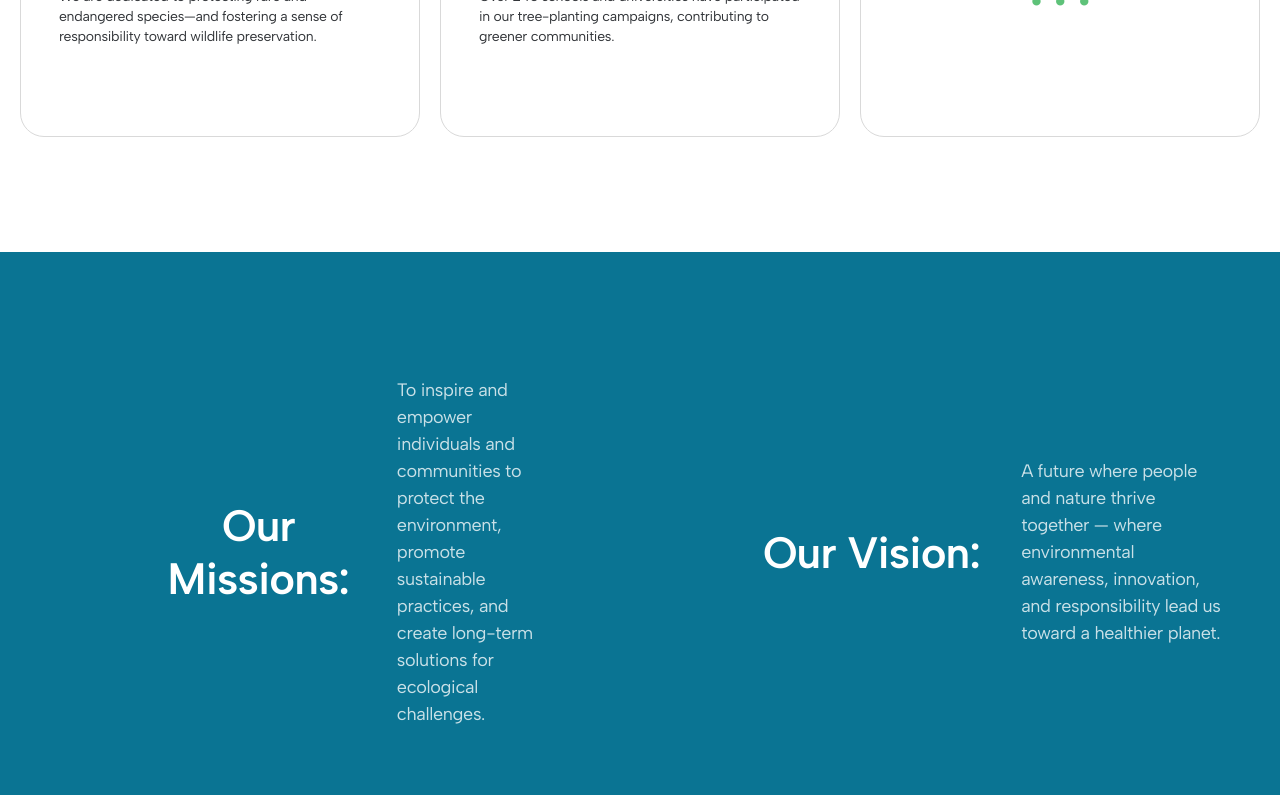
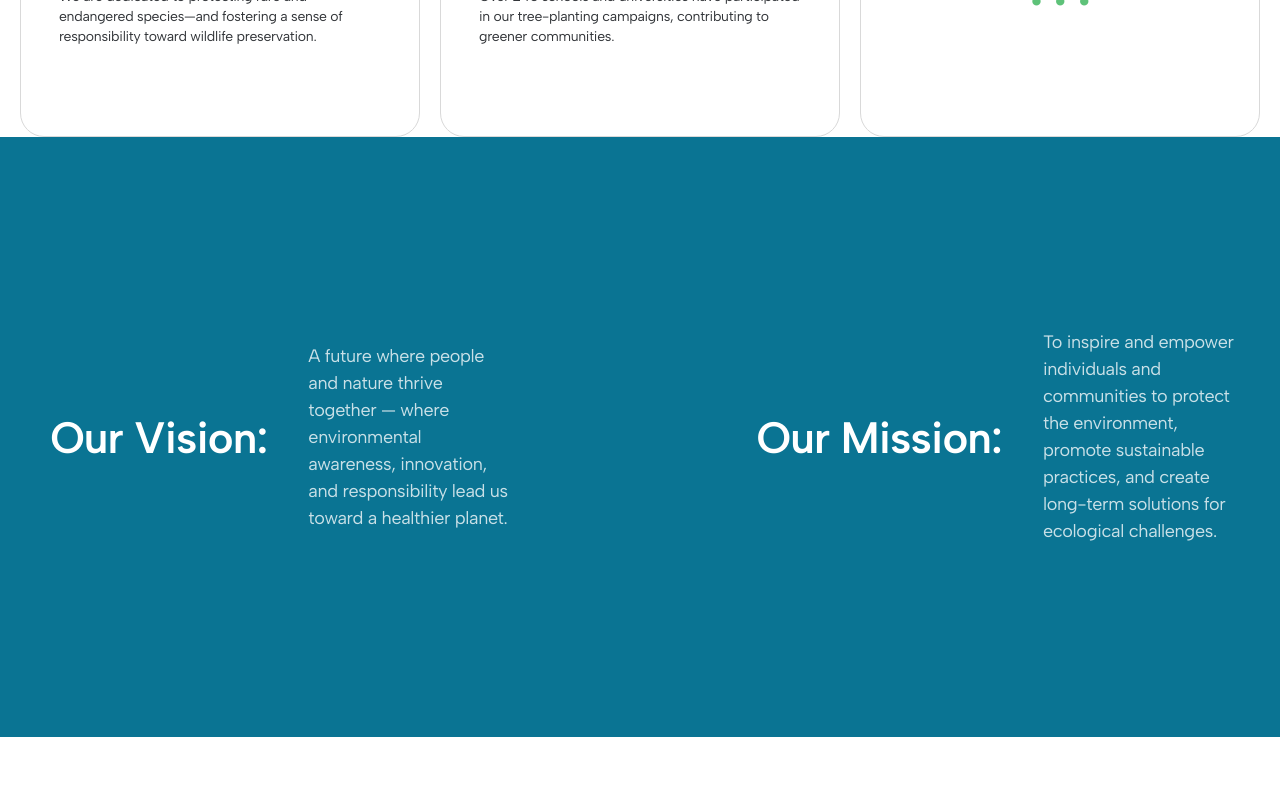
Before and after one commit to rashidovjavid1/Idea-clone, a Next.js app: page /about in a window 1280 px wide. Shown: the part 2820-3615 px from the top of the page. Built offline with nearby package versions, Linux system fonts and the light colour scheme.

Commit message:
feat: Swap mission and vision text in About page; update content for clarity

```diff
--- a/app/about/about.scss
+++ b/app/about/about.scss
@@ -479,21 +479,16 @@
     width: 100%;
     height: 60rem;
     background-color: #0a7493;
-    margin-top: 11.5rem;
     display: flex;
     align-items: center;
     justify-content: space-between;
 
     .left {
-      position: relative;
-      overflow: hidden;
       width: 50%;
       display: flex;
       justify-content: center;
       align-items: center;
-      margin-left: 16.1rem;
       gap: 4.1rem;
-      height: 100%;
 
       h3 {
         color: #fff;
@@ -521,7 +516,7 @@
       }
     }
     .right {
-      width: 75%;
+      width: 50%;
       display: flex;
       justify-content: center;
       align-items: center;
@@ -529,6 +524,7 @@
       gap: 4.1rem;
 
       h3 {
+        text-wrap: nowrap;
         color: #fff;
         text-align: center;
         font-size: 4.4rem;
--- a/app/about/page.jsx
+++ b/app/about/page.jsx
@@ -139,22 +139,22 @@ const page = () => {
       </div>
       <div className="missionAndVision">
         <div className="left">
-          <h3>Our Missions:</h3>
-          <div className="text">
-            <p>
-              To inspire and empower individuals and communities to protect the
-              environment, promote sustainable practices, and create long-term
-              solutions for ecological challenges.
-            </p>
-          </div>
-        </div>
-        <div className="right">
           <h3>Our Vision:</h3>
           <div className="text">
             <p>
               A future where people and nature thrive together — where
               environmental awareness, innovation, and responsibility lead us
               toward a healthier planet.
+            </p>
+          </div>
+        </div>
+        <div className="right">
+          <h3>Our Mission:</h3>
+          <div className="text">
+            <p>
+              To inspire and empower individuals and communities to protect the
+              environment, promote sustainable practices, and create long-term
+              solutions for ecological challenges.
             </p>
           </div>
         </div>
```
